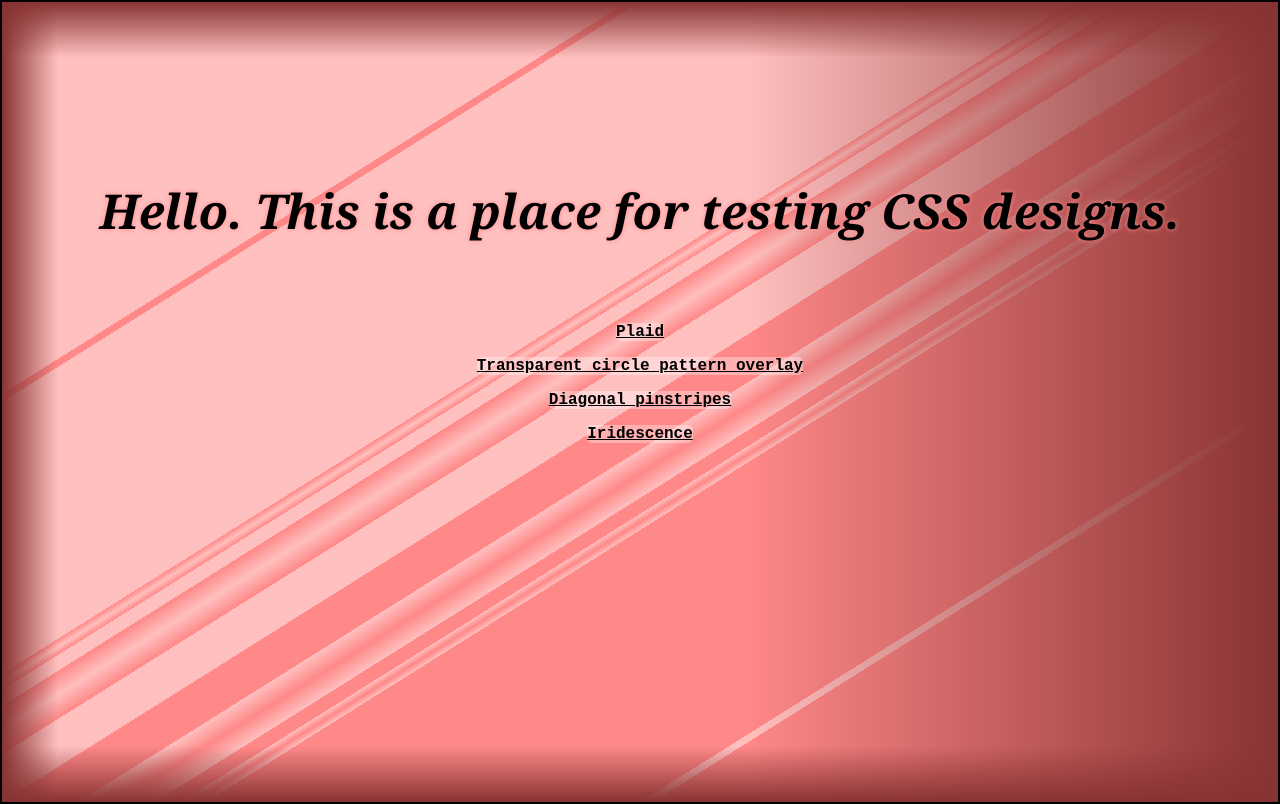
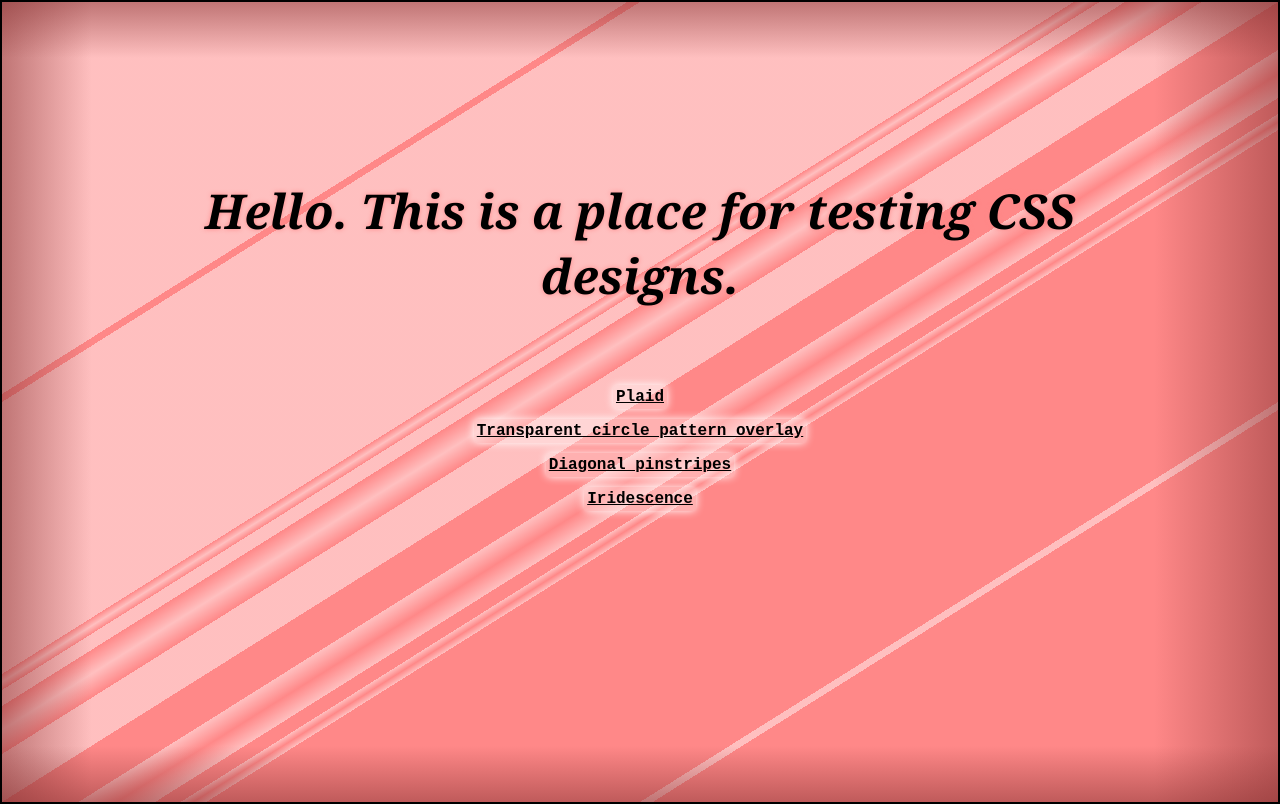
Before and after one commit to WeatherheadOnline/CSSsandbox, a plain HTML site: page sandbox.html in a window 1280 px wide. Shown: the top 804 px of the page. Drawn offline with Linux system fonts and the light colour scheme.

Commit message:
Fixed square gradient sizes; formatted link bkgds in #Home

```diff
--- a/styles.css
+++ b/styles.css
@@ -20,7 +20,7 @@ a {font-weight: bold; color: black;}
 /* *******   Landing section: #Home    ********** */
 
 #Home {
-    --darkest: #883333;
+    --darkest: #88333388;
     --darker: #FF8888;
     --lighter: #FF888888;
     background-image:
@@ -33,8 +33,8 @@ a {font-weight: bold; color: black;}
         linear-gradient(
             to right,
             var(--darkest),
-            transparent 7vh,
-            transparent 93vh,
+            transparent 7vw,
+            transparent 90vw,
             var(--darkest)
         ),
         linear-gradient(
@@ -90,12 +90,15 @@ h1 {
     font-family: Cambria, Cochin, Georgia, Times, 'Times New Roman', serif;
     font-style: italic;
     margin: 5rem auto;
+    padding: 0 15vw;
 
 }
 
 #Home a {
     background-color: #FFFFFF55;
+    padding: 0.2rem;
     border-radius: 5px;
+    box-shadow: 0 0 8px white;
 }
 
 /* *******  Plaid section  ********** */
@@ -166,8 +169,8 @@ h1 {
         linear-gradient(
             to right,
             #91d9edFF,
-            #91d9ed88 7vh,
-            #91d9ed88 93vh,
+            #91d9ed88 7vw,
+            #91d9ed88 90vw,
             #91d9edFF
         )
     ;
@@ -265,7 +268,7 @@ h1 {
 }
 
 .irid {
-    width: 50%;
+    width: 70%;
     height: 100%;
     position: absolute;
     opacity: 0;
```
